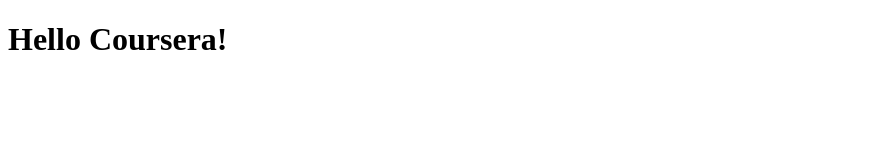
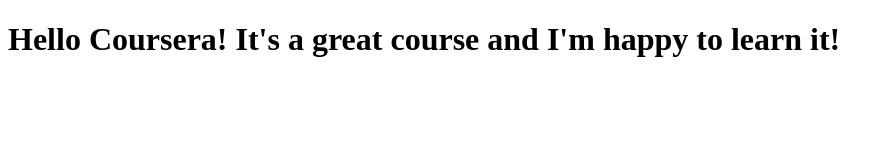
Before and after one commit to dmurin/coursera-test, a plain HTML site: page site/index.html in a window 1280 px wide. Shown: the whole page, without its empty margins (0-893 px from the left). Drawn offline with Linux system fonts and the light colour scheme.

Commit message:
Small addition to our page content.

```diff
--- a/site/index.html
+++ b/site/index.html
@@ -5,6 +5,6 @@
 </head>
 <body>
 
-<h1>Hello Coursera!</h1>
+<h1>Hello Coursera! It's a great course and I'm happy to learn it!</h1>
 </body>
 </html>
```
